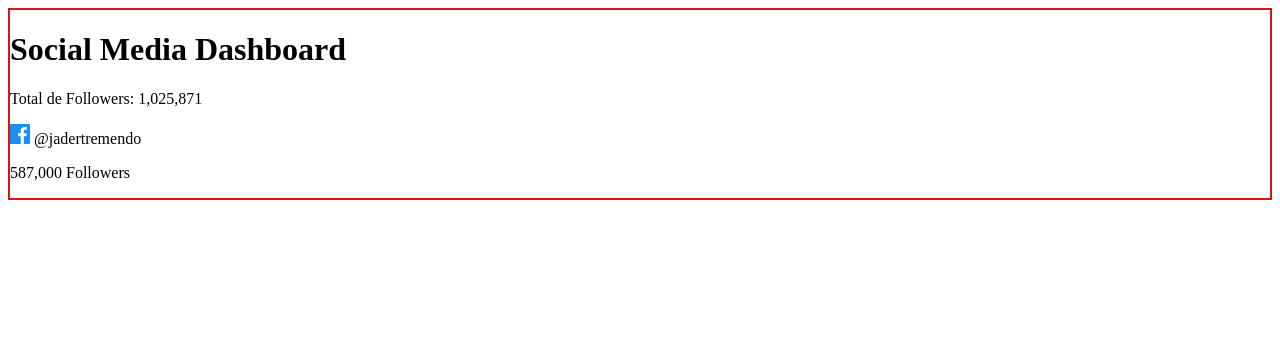
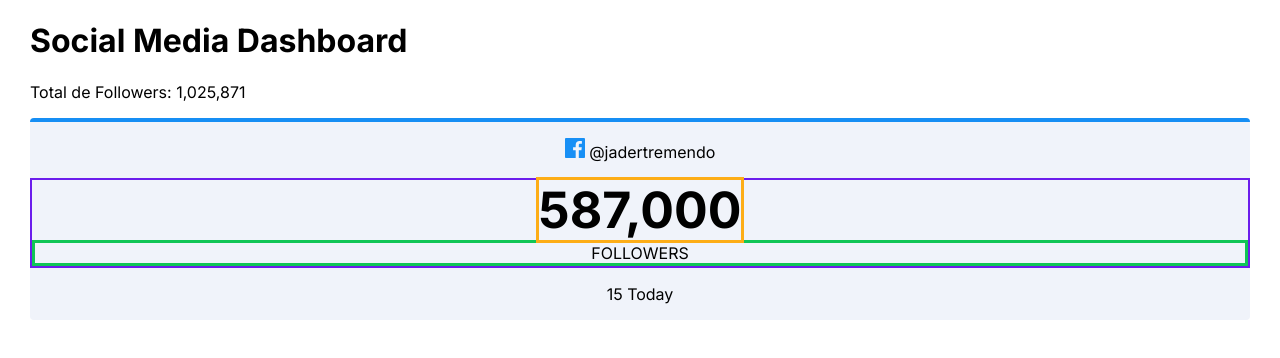
Before and after one commit to exjade/HTML-CSS-Social-media-dashboard, a plain HTML site: page index.html in a window 1280 px wide. Drawn offline with Linux system fonts and the light colour scheme.

Commit message:
diseño de primer card

```diff
--- a/css/styles.css
+++ b/css/styles.css
@@ -3,16 +3,64 @@
     --border2: 2px solid rgb(212, 39, 255);
     --border3: 3px solid rgb(17, 197, 86);
     --border4: 2px solid rgb(108, 28, 236);
-    --border5: 2px solid rgb(253, 173, 23);
+    --border5: 3px solid rgb(253, 173, 23);
+
+    --lime-green: hsl(163, 72%, 41%);
+    --bright-red: hsl(356, 69%, 56%);
+    --facebook: #168ef4;
+    --twitter: hsl(203, 89%, 53%);
+    --instagram-1: hsl(37, 97%, 70%);
+    --instagram-2: hsl(329, 70%, 58%);
+    --youTube: hsl(348, 97%, 39%);
+    --gray: #5f616d;
+    --cardGray: #f0f3fa;
+    --lightGray: #f8f9fe;
+    --cardTitle: #6f717e;
+    --baseBackground: white;
+    --baseColor: #1d2029;
+    --switchSpinner: white;
+    --switch: #5f616d;
 }
 
 body {
-    border: var(--border1);
+    /* border: var(--border1); */
+    margin: 0;
+    font-family: 'Inter', sans-serif;
 }
 
-/* .wrapper {
+.card {
+    /* border: var(--border1); */
+    border-radius: 4px;
+   overflow: hidden;
+   background: #f0f3fa;
+   text-align: center;
+}
+
+.card:before {
+    content: "";
+    height: 4px;
+    display: block;
+    background: var(--facebook);
+
+}
+
+.card-followers {
+    border: var(--border4);
+
+
+}
+
+.card-followers-numbers {
+    border: var(--border5);
+    font-size: 50px;
+    font-weight: 700;
+}
+.card-followers-title {
     border: var(--border3);
-} */
-/* .card {
-    border: var(--border2);
-} */
+    display: block;
+    text-transform: uppercase;
+}
+
+.wrapper {
+ padding: 0 30px;
+}
--- a/index.html
+++ b/index.html
@@ -6,6 +6,9 @@
     <meta name="viewport" content="width=device-width, initial-scale=1.0">
     <title>Social Media Dashboard by Adrian Zamora</title>
     <link rel="stylesheet" href="css/styles.css">
+    <link rel="preconnect" href="https://fonts.googleapis.com">
+    <link rel="preconnect" href="https://fonts.gstatic.com" crossorigin>
+    <link href="https://fonts.googleapis.com/css2?family=Inter:wght@400;700&display=swap" rel="stylesheet">
 </head>
 <body>
     <header>
@@ -15,16 +18,21 @@
         </div>
     </header>
     <section>
+        <div class="wrapper">
             <article class="card">
                 <p>
                     <img src="images/icon-facebook.svg" alt="icon-facebook">
                     @jadertremendo
                 </p>
+                <p class="card-followers">
+                    <span class="card-followers-numbers">587,000</span>
+                    <span class="card-followers-title">Followers</span>
+                </p>
                 <p>
-                <span>587,000</span>
-                <span>Followers</span>
+                    15 Today
                 </p>
             </article>
+        </div>
     </section>
 
     <section>
```
Lines whose indentation alone changed are shown as unchanged.
